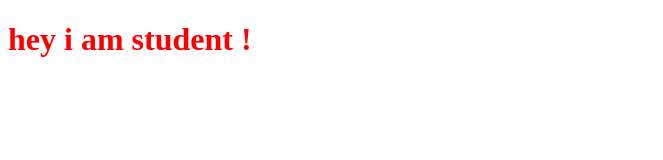
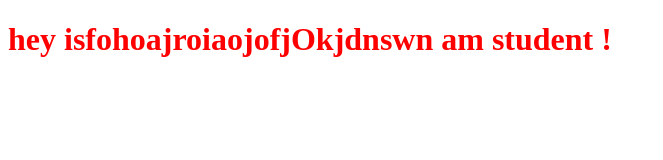
Before and after one commit to pk500/coursera-angular, a plain HTML site: page index.html in a window 1280 px wide. Shown: the whole page, without its empty margins (0-663 px from the left). Drawn offline with Linux system fonts and the light colour scheme.

Commit message:
next virsion.

```diff
--- a/index.html
+++ b/index.html
@@ -6,7 +6,7 @@
     </head>
     <body>
 
-     <h1 style="color:red">hey i am student !<h1>
+     <h1 style="color:red">hey isfohoajroiaojofjOkjdnswn am student !<h1>
     </body>
 
 
```
